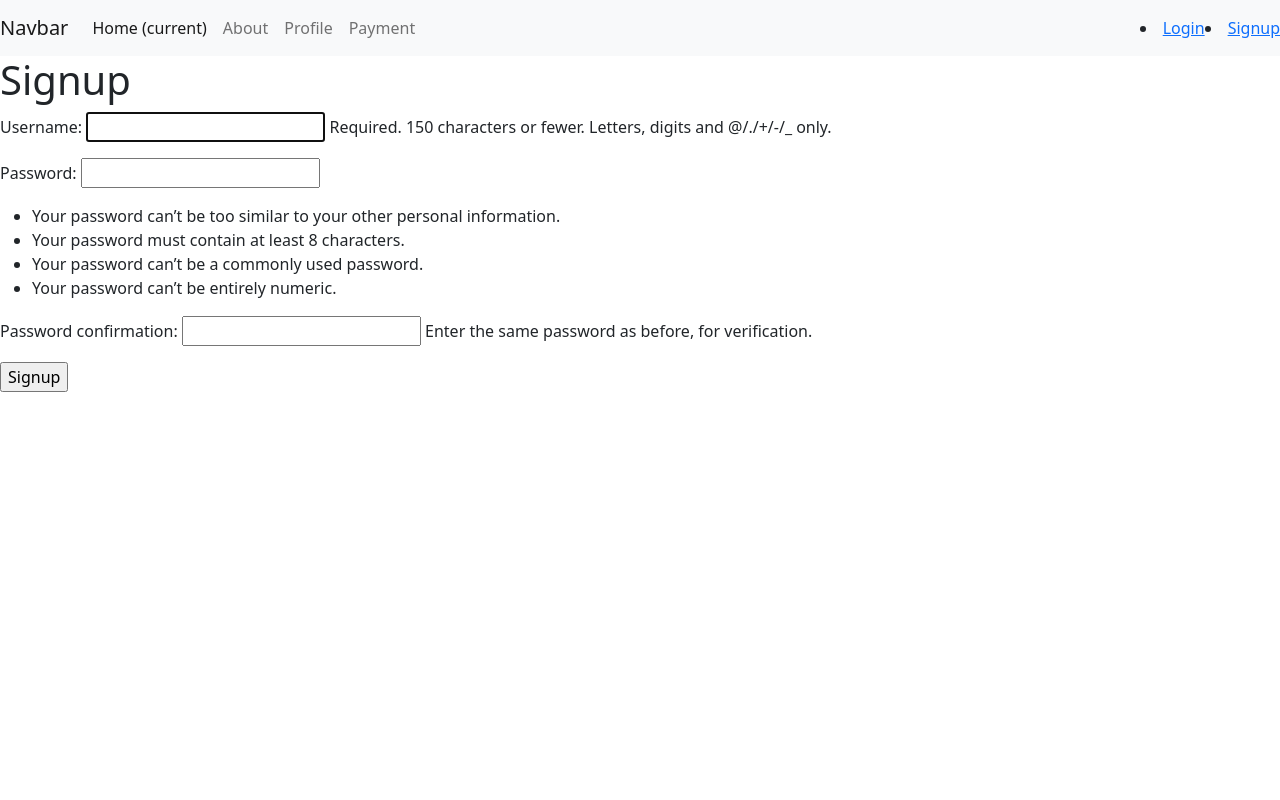
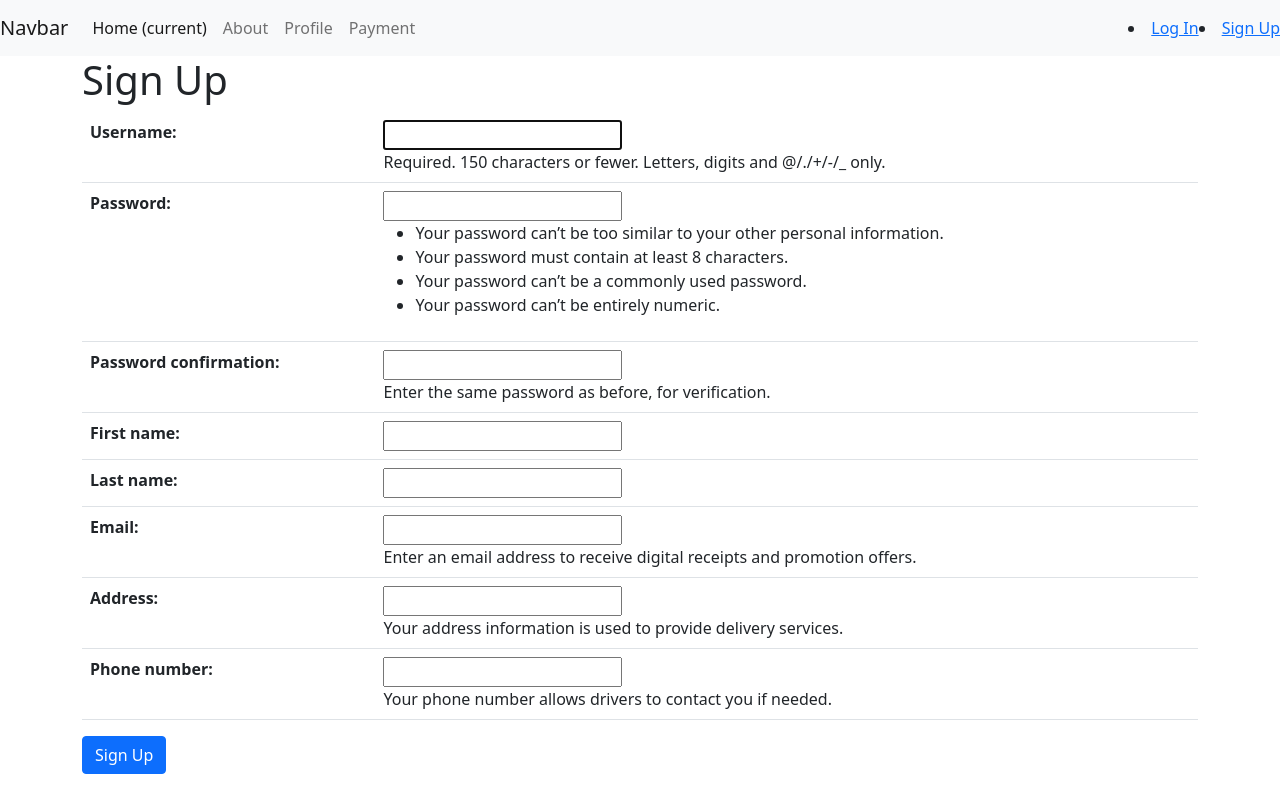
Before and after one commit to kevintlau/frizzy, a Django app: page /accounts/signup/ in a window 1280 px wide. Run offline with Django 3.2, Linux system fonts and the light colour scheme; parts of the project's set-up code (start-up, migrations or seed data) failed here and were passed over; some libraries are stand-ins or nearby versions.

Commit message:
adds user+profile creation; containerizes base.html

```diff
--- a/main_app/forms.py
+++ b/main_app/forms.py
@@ -1,4 +1,45 @@
+from django import forms
 from django.db.models import fields
 from django.forms import ModelForm
+from django.contrib.auth.forms import UserCreationForm
+from django.contrib.auth.models import User
 
-# from .models import (MODEL HERE)
+class SignUpForm(UserCreationForm):
+    first_name = forms.CharField(max_length=30)
+    last_name = forms.CharField(max_length=30)
+    email = forms.EmailField(
+        max_length=254,
+        help_text="Enter an email address to receive digital receipts and promotion offers."
+    )
+    address = forms.CharField(
+        max_length=200,
+        help_text="Your address information is used to provide delivery services.",
+    )
+    phone_number = forms.CharField(
+        max_length=11,
+        help_text="Your phone number allows drivers to contact you if needed.",
+    )
+
+    class Meta:
+        model = User
+        fields = {
+            'username',
+            'password1',
+            'password2',
+            'first_name',
+            'last_name',
+            'email',
+            'address',
+            'phone_number'
+        }
+
+    field_order = [
+        'username',
+        'password1',
+        'password2',
+        'first_name',
+        'last_name',
+        'email',
+        'address',
+        'phone_number'
+    ]
--- a/main_app/templates/base.html
+++ b/main_app/templates/base.html
@@ -38,19 +38,19 @@
             </div>
             {% if user.is_authenticated %}
                     <li>
-                        <a href="{% url 'logout'%}">Logout</a>
+                        <a href="{% url 'logout'%}">Log Out</a>
                     </li>
                     {% else %}
                     <li>
-                        <a href="{% url 'login'%}">Login</a>
+                        <a href="{% url 'login'%}">Log In</a>
                     </li>
                     <li>
-                        <a href="{% url 'signup'%}">Signup</a>
+                        <a href="{% url 'signup'%}">Sign Up</a>
                     </li>
                     {% endif %}
             </div>
         </nav>
-        <main>
+        <main class="container">
             {% block content %}
 
             {% endblock %}
--- a/main_app/templates/registration/signup.html
+++ b/main_app/templates/registration/signup.html
@@ -2,13 +2,15 @@
 
 {% block content %}
 
-<h1>Signup</h1>
+<h1>Sign Up</h1>
 {% if error_message %}
     <p class="red-text">{{ error_message }}</p>
 {% endif %}
 <form action="{% url 'signup' %}" method="POST">
     {% csrf_token %}
-    {{ form.as_p }}
-    <input type="submit" value="Signup">
+    <table class="table">
+        {{ form.as_table }}
+    </table>
+    <input type="submit" value="Sign Up" class="btn btn-primary">
 </form>
 {% endblock %}
--- a/main_app/views.py
+++ b/main_app/views.py
@@ -1,3 +1,4 @@
+
 from django.shortcuts import redirect, render
 from django.views.generic import (
 	CreateView,
@@ -8,8 +9,9 @@ from django.views.generic import (
 )
 from .models import Profile, CreditCard, Order, Shop, IceCream
 # from .forms import
-from django.contrib.auth import login
-from django.contrib.auth.forms import UserCreationForm
+from django.contrib.auth import login, authenticate
+# from django.contrib.auth.forms import UserCreationForm
+from main_app.forms import SignUpForm
 # decorator to enforce login for view functions
 from django.contrib.auth.decorators import login_required
 # class-based views require a mixin - classes can't have decorators
@@ -27,14 +29,21 @@ def about(request):
 def signup(request):
 	error_message = ""
 	if request.method == "POST":
-		form = UserCreationForm(request.POST)
+		form = SignUpForm(request.POST)
 		if form.is_valid():
 			user = form.save()
+			# load the profile instance created by the signal
+			user.refresh_from_db()
+			user.profile.address = form.cleaned_data.get('address')
+			user.profile.phone_number = form.cleaned_data.get('phone_number')
+			user.save()
+			raw_password = form.cleaned_data.get('password1')
+			user = authenticate(username=user.username, password=raw_password)
 			login(request, user)
 			return redirect("profile_detail")
 		else:
 			error_message = "Invalid signup data - please try again"
-	form = UserCreationForm()
+	form = SignUpForm()
 	return render(request, "registration/signup.html", {
     	"form": form,
     	"error_message": error_message,
```
Also changed, not shown: main_app/models.py (+9 -0 lines), main_app/templates/registration/login.html (+5 -3 lines).
